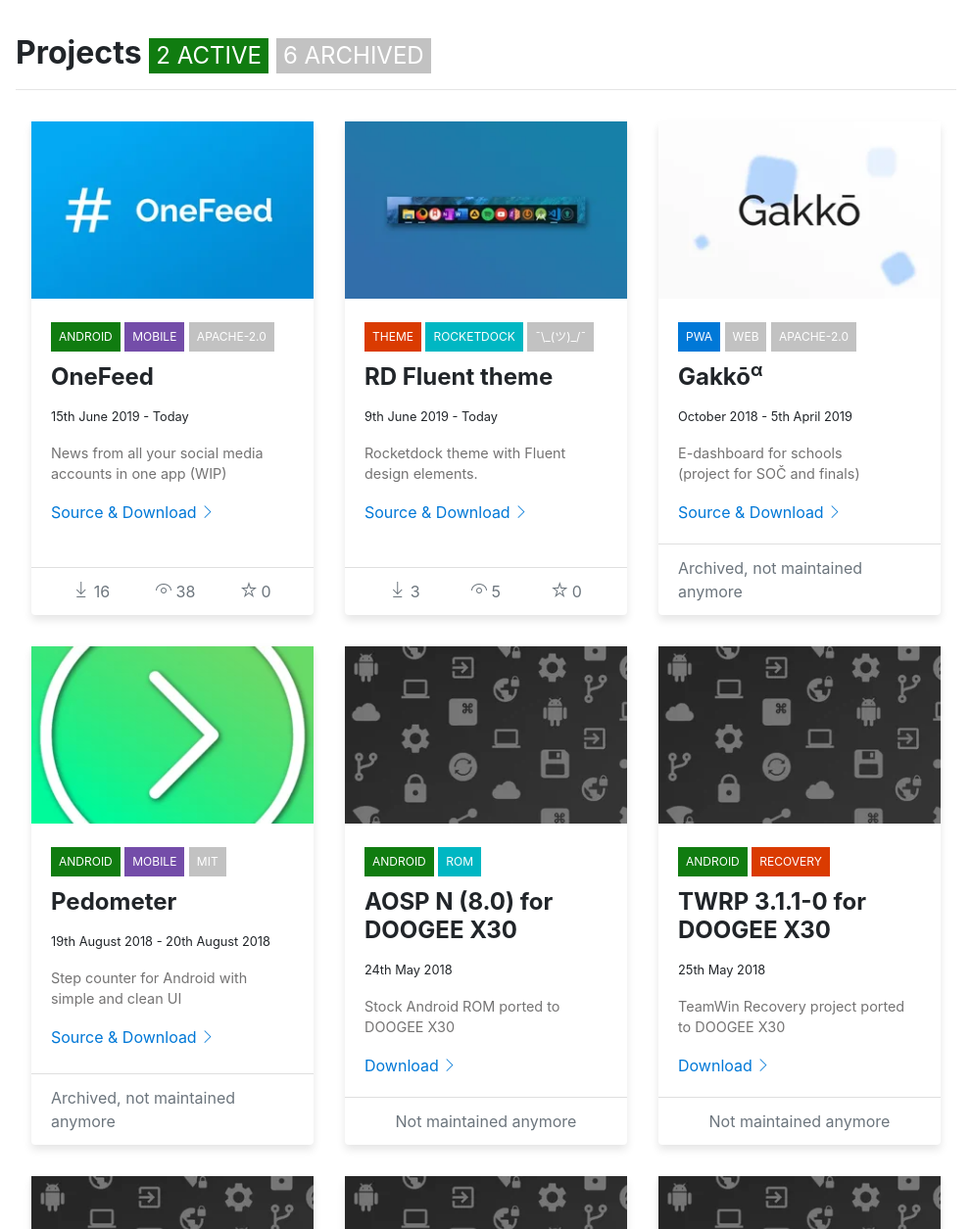
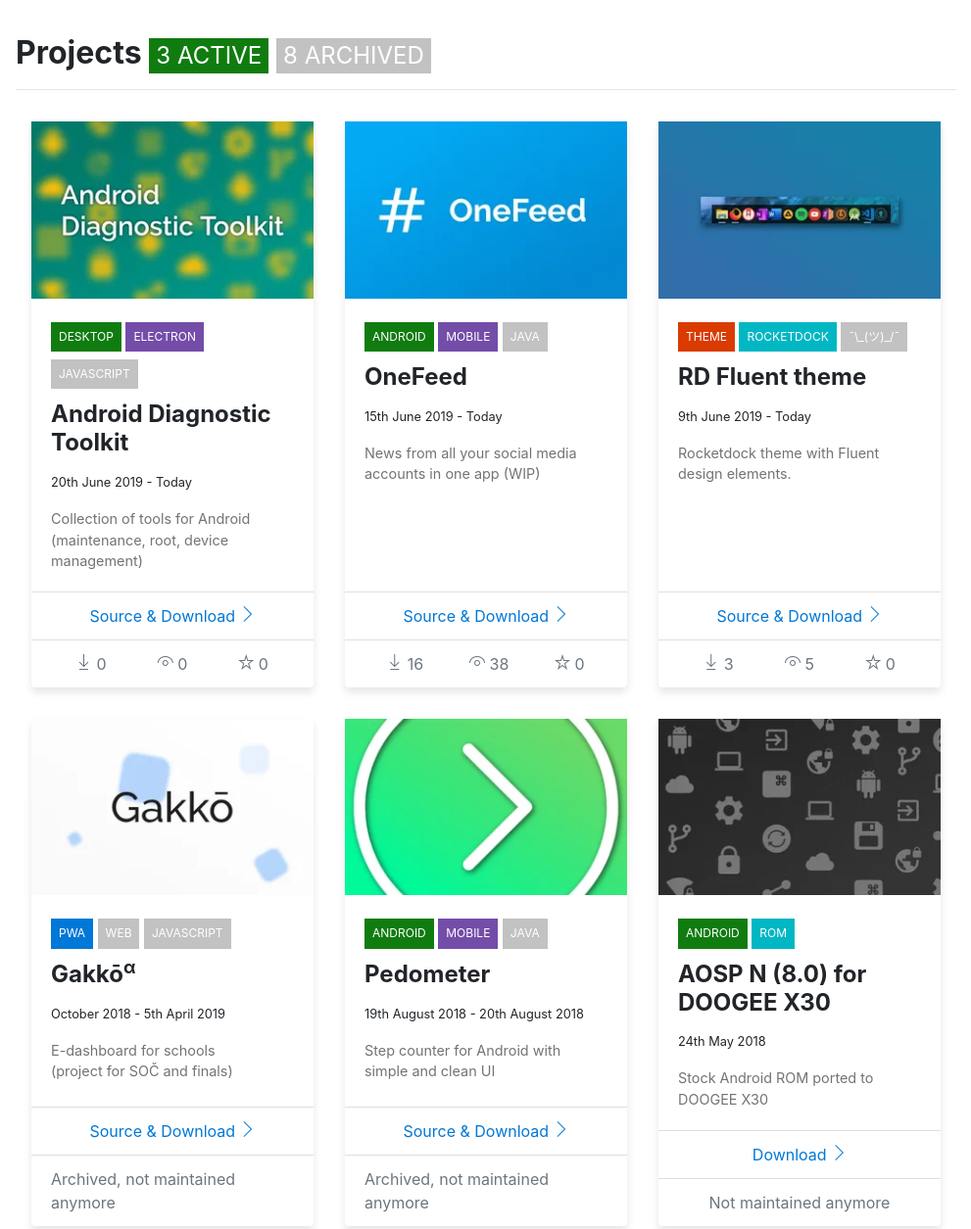
Before and after one commit to ttomovcik/ttomovcik.github.io, a plain HTML site: page index.html in a window 1280 px wide. Shown: the part 1129-2384 px from the top of the page at 98% size, without its empty margins (144-1135 px from the left). Drawn offline with Linux system fonts and the light colour scheme.

Commit message:
Added project ADT and Octocat overlay

```diff
--- /dev/null
+++ b/css/index.githubOverlay.min.css
@@ -0,0 +1 @@
+.github-corner:hover .octo-arm{animation:octocat-wave 560ms ease-in-out}@keyframes octocat-wave{0%,100%{transform:rotate(0)}20%,60%{transform:rotate(-25deg)}40%,80%{transform:rotate(10deg)}}@media (max-width:500px){.github-corner:hover .octo-arm{animation:none}.github-corner .octo-arm{animation:octocat-wave 560ms ease-in-out}}
--- a/index.html
+++ b/index.html
@@ -16,11 +16,13 @@
     <link rel="stylesheet" href="./css/bootstrap.min.css" media="none" onload="if(media!='all')media='all'">
     <link rel="stylesheet" href="./css/fluent.min.css" media="none" onload="if(media!='all')media='all'">
     <link rel="stylesheet" href="./css/micon.min.css" media="none" onload="if(media!='all')media='all'">
+    <link rel="stylesheet" href="./css/index.githubOverlay.min.css" media="none" onload="if(media!='all')media='all'">
     <noscript>
         <link rel="stylesheet" href="./css/index.min.css">
         <link rel="stylesheet" href="./css/bootstrap.min.css">
         <link rel="stylesheet" href="./css/fluent.min.css">
         <link rel="stylesheet" href="./css/micon.min.css">
+        <link rel="stylesheet" href="./css/index.githubOverlay.min.css">
     </noscript>
 </head>
 
@@ -54,6 +56,17 @@
     </nav>
 
     <div class="content_main">
+        <a href="https://github.com/ttomovcik" class="github-corner" aria-label="View source on GitHub"><svg width="80"
+                height="80" viewBox="0 0 250 250"
+                style="fill:#343A40; color:#fff; position: fixed; top: 0; border: 0; right: 0;" aria-hidden="true">
+                <path d="M0,0 L115,115 L130,115 L142,142 L250,250 L250,0 Z"></path>
+                <path
+                    d="M128.3,109.0 C113.8,99.7 119.0,89.6 119.0,89.6 C122.0,82.7 120.5,78.6 120.5,78.6 C119.2,72.0 123.4,76.3 123.4,76.3 C127.3,80.9 125.5,87.3 125.5,87.3 C122.9,97.6 130.6,101.9 134.4,103.2"
+                    fill="currentColor" style="transform-origin: 130px 106px;" class="octo-arm"></path>
+                <path
+                    d="M115.0,115.0 C114.9,115.1 118.7,116.5 119.8,115.4 L133.7,101.6 C136.9,99.2 139.9,98.4 142.2,98.6 C133.8,88.0 127.5,74.4 143.8,58.0 C148.5,53.4 154.0,51.2 159.7,51.0 C160.3,49.4 163.2,43.6 171.4,40.1 C171.4,40.1 176.1,42.5 178.8,56.2 C183.1,58.6 187.2,61.8 190.9,65.4 C194.5,69.0 197.7,73.2 200.1,77.6 C213.8,80.2 216.3,84.9 216.3,84.9 C212.7,93.1 206.9,96.0 205.4,96.6 C205.1,102.4 203.0,107.8 198.3,112.5 C181.9,128.9 168.3,122.5 157.7,114.1 C157.9,116.9 156.7,120.9 152.7,124.9 L141.0,136.5 C139.8,137.7 141.6,141.9 141.8,141.8 Z"
+                    fill="currentColor" class="octo-body"></path>
+            </svg></a>
         <!-- Title -->
         <h1 class="h1"><strong>Tomáš Tomovčík</strong></h1>
         <hr>
@@ -138,8 +151,8 @@
         <h2 class="h2" id="projects">
             <strong>
                 Projects
-                <span class="badge badge-success">2 Active</span>
-                <span class="badge badge-secondary text-white">6 Archived</span>
+                <span class="badge badge-success">3 Active</span>
+                <span class="badge badge-secondary text-white">8 Archived</span>
             </strong>
         </h2>
         <hr>
@@ -147,17 +160,53 @@
         <div class="cg-auto">
             <div class="card rounded">
                 <div class="view">
+                    <img src="./img/card-headers/adt.webp" class="card-img-top"
+                        alt="Android Diagnostic Toolkit project image">
+                </div>
+                <div class="card-body">
+                    <span class="badge badge-success p-2 my-1">DESKTOP</span>
+                    <span class="badge badge-default p-2 my-1 text-white">ELECTRON</span>
+                    <span class="badge badge-secondary p-2 my-1 text-white">JAVASCRIPT</span>
+                    <div class="spacer-vert-8px"></div>
+                    <h4 class="card-title font-weight-bold">Android Diagnostic Toolkit</h4>
+                    <p class="mt-1"><small>20th June 2019 - Today</small></p>
+                    <p class="card-text">Collection of tools for Android (maintenance, root, device management)</p>
+                </div>
+                <div class="card-footer bg-transparent d-flex justify-content-around">
+                    <a href="https://github.com/ttomovcik/android-diagnostic-toolkit
+                        " target="_blank" class="text-primary">Source &
+                        Download
+                        <i class="mi mi-ChevronRight"></i>
+                    </a>
+                </div>
+                <div class="card-footer bg-transparent d-flex justify-content-around">
+                    <span class="text-muted">
+                        <i class="mi mi-Download"></i> 0
+                    </span>
+                    <span class="text-muted">
+                        <i class="mi mi-View"></i> 0
+                    </span>
+                    <span class="text-muted">
+                        <i class="mi mi-RatingStarLegacy"></i> 0
+                    </span>
+                </div>
+            </div>
+            <div class="card rounded">
+                <div class="view">
                     <img src="./img/card-headers/onefeed.webp" class="card-img-top" alt="OneFeed project image">
                 </div>
                 <div class="card-body">
                     <span class="badge badge-success p-2 my-1">ANDROID</span>
                     <span class="badge badge-default p-2 my-1 text-white">MOBILE</span>
-                    <span class="badge badge-secondary p-2 my-1 text-white">Apache-2.0</span>
+                    <span class="badge badge-secondary p-2 my-1 text-white">JAVA</span>
                     <div class="spacer-vert-8px"></div>
                     <h4 class="card-title font-weight-bold">OneFeed</h4>
                     <p class="mt-1"><small>15th June 2019 - Today</small></p>
                     <p class="card-text">News from all your social media accounts in one app (WIP)</p>
-                    <a href="https://github.com/ttomovcik/onefeed" target="_blank" class="text-primary">Source &
+
+                </div>
+                <div class="card-footer bg-transparent d-flex justify-content-around"><a
+                        href="https://github.com/ttomovcik/onefeed" target="_blank" class="text-primary">Source &
                         Download
                         <i class="mi mi-ChevronRight"></i>
                     </a>
@@ -187,7 +236,11 @@
                     <h4 class="card-title font-weight-bold">RD Fluent theme</h4>
                     <p class="mt-1"><small>9th June 2019 - Today</small></p>
                     <p class="card-text">Rocketdock theme with Fluent design elements.</p>
-                    <a href="https://github.com/ttomovcik/rd-fluent-theme" target="_blank" class="text-primary">Source &
+
+                </div>
+                <div class="card-footer bg-transparent d-flex justify-content-around"><a
+                        href="https://github.com/ttomovcik/rd-fluent-theme" target="_blank" class="text-primary">Source
+                        &
                         Download
                         <i class="mi mi-ChevronRight"></i>
                     </a>
@@ -211,14 +264,17 @@
                 <div class="card-body">
                     <span class="badge badge-primary p-2 my-1">PWA</span>
                     <span class="badge badge-secondary p-2 my-1 text-white">WEB</span>
-                    <span class="badge badge-secondary p-2 my-1 text-white">Apache-2.0</span>
+                    <span class="badge badge-secondary p-2 my-1 text-white">JAVASCRIPT</span>
                     <div class="spacer-vert-8px"></div>
                     <h4 class="card-title font-weight-bold">Gakkō<sup>α</sup></h4>
                     <p class="mt-1"><small>October 2018 - 5th April 2019</small></p>
                     <p class="card-text">E-dashboard for schools
                         <br>
                         (project for SOČ and finals)</p>
-                    <a href="https://github.com/ttomovcik/gakko" target="_blank" class="text-primary">Source & Download
+
+                </div>
+                <div class="card-footer bg-transparent d-flex justify-content-around"><a
+                        href="https://github.com/ttomovcik/gakko" target="_blank" class="text-primary">Source & Download
                         <i class="mi mi-ChevronRight"></i>
                     </a>
                 </div>
@@ -236,12 +292,16 @@
                 <div class="card-body">
                     <span class="badge badge-success p-2 my-1">ANDROID</span>
                     <span class="badge badge-default p-2 my-1 text-white">MOBILE</span>
-                    <span class="badge badge-secondary p-2 my-1 text-white">MIT</span>
+                    <span class="badge badge-secondary p-2 my-1 text-white">JAVA</span>
                     <div class="spacer-vert-8px"></div>
                     <h4 class="card-title font-weight-bold">Pedometer</h4>
                     <p class="mt-1"><small>19th August 2018 - 20th August 2018</small></p>
                     <p class="card-text">Step counter for Android with simple and clean UI</p>
-                    <a href="https://github.com/ttomovcik/pedometer-android" target="_blank" class="text-primary">Source
+
+                </div>
+                <div class="card-footer bg-transparent d-flex justify-content-around"><a
+                        href="https://github.com/ttomovcik/pedometer-android" target="_blank"
+                        class="text-primary">Source
                         & Download
                         <i class="mi mi-ChevronRight"></i>
                     </a>
@@ -263,7 +323,10 @@
                     <h4 class="card-title font-weight-bold">AOSP N (8.0) for DOOGEE X30</h4>
                     <p class="mt-1"><small>24th May 2018</small></p>
                     <p class="card-text">Stock Android ROM ported to DOOGEE X30</p>
-                    <a href="https://forum.xda-developers.com/android/software/aosp-n-doogee-x30-t3794931"
+
+                </div>
+                <div class="card-footer bg-transparent d-flex justify-content-around"><a
+                        href="https://forum.xda-developers.com/android/software/aosp-n-doogee-x30-t3794931"
                         target="_blank" class="text-primary">Download
                         <i class="mi mi-ChevronRight"></i>
                     </a>
@@ -285,7 +348,10 @@
                     <h4 class="card-title font-weight-bold">TWRP 3.1.1-0 for DOOGEE X30</h4>
                     <p class="mt-1"><small>25th May 2018</small></p>
                     <p class="card-text">TeamWin Recovery project ported to DOOGEE X30</p>
-                    <a href="https://www.needrom.com/download/twrp-3-1-1-0-9/" target="_blank"
+
+                </div>
+                <div class="card-footer bg-transparent d-flex justify-content-around"><a
+                        href="https://www.needrom.com/download/twrp-3-1-1-0-9/" target="_blank"
                         class="text-primary">Download
                         <i class="mi mi-ChevronRight"></i>
                     </a>
@@ -307,7 +373,10 @@
                     <h4 class="card-title font-weight-bold">Rooted Coolpad Modena 2</h4>
                     <p class="mt-1"><small>23rd January 2018</small></p>
                     <p class="card-text">Found a way to root Coolpad Modena 2 / Sky 3</p>
-                    <a href="https://forum.xda-developers.com/android/general/root-coolad-modena-2-sky-2-e502-t3739599"
+
+                </div>
+                <div class="card-footer bg-transparent d-flex justify-content-around"><a
+                        href="https://forum.xda-developers.com/android/general/root-coolad-modena-2-sky-2-e502-t3739599"
                         target="_blank" class="text-primary">View post<i class="mi mi-ChevronRight"></i>
                     </a>
                 </div>
@@ -347,7 +416,10 @@
                     <h4 class="card-title font-weight-bold">School website for project Erasmus+</h4>
                     <p class="mt-1"><small>Q4/2017 - Early Q1/2018</small></p>
                     <p class="card-text">Created a wordpress page for our school. Part of CLIL Erasmus+ project.</p>
-                    <a href="https://clilerasmusplus.wordpress.com/" target="_blank" class="text-primary">Visit
+
+                </div>
+                <div class="card-footer bg-transparent d-flex justify-content-around"><a
+                        href="https://clilerasmusplus.wordpress.com/" target="_blank" class="text-primary">Visit
                         website<i class="mi mi-ChevronRight"></i>
                     </a>
                 </div>
```
Also changed, not shown: img/card-headers/640x400/adt.webp (added), img/card-headers/adt.webp (added). Lines whose indentation alone changed are shown as unchanged.
